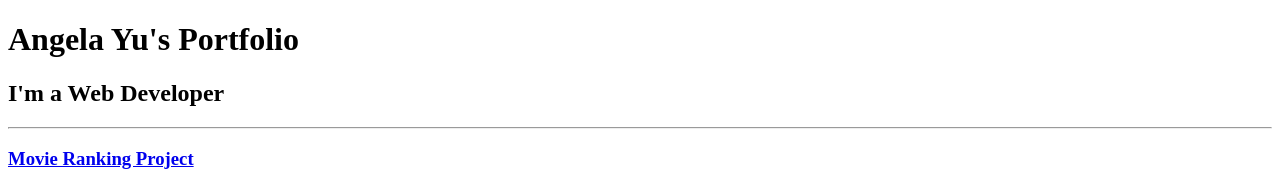
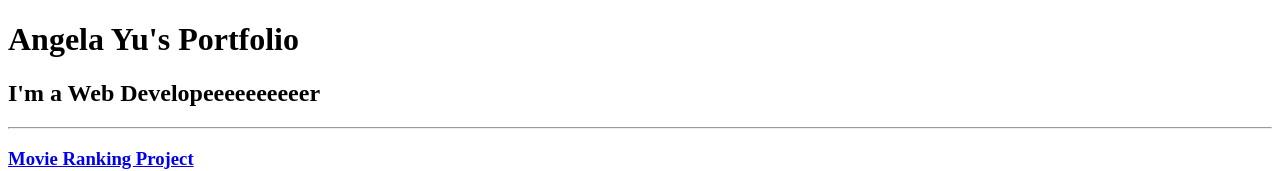
Before and after one commit to Youssef-bot-prog/portofolio, a plain HTML site: page index.html in a window 1280 px wide. Shown: the top 171 px of the page. Drawn offline with Linux system fonts and the light colour scheme.

Commit message:
Correct heading text for web developer title

```diff
--- a/index.html
+++ b/index.html
@@ -8,7 +8,7 @@
  </head>
  <body>
     <h1>Angela Yu's Portfolio</h1>
-    <h2>I'm a Web Developer
+    <h2>I'm a Web Developeeeeeeeeeer
 </h2>
 <hr>
 <h3><a href="./public/movie-ranking.html">Movie Ranking Project</a></h3>
```
